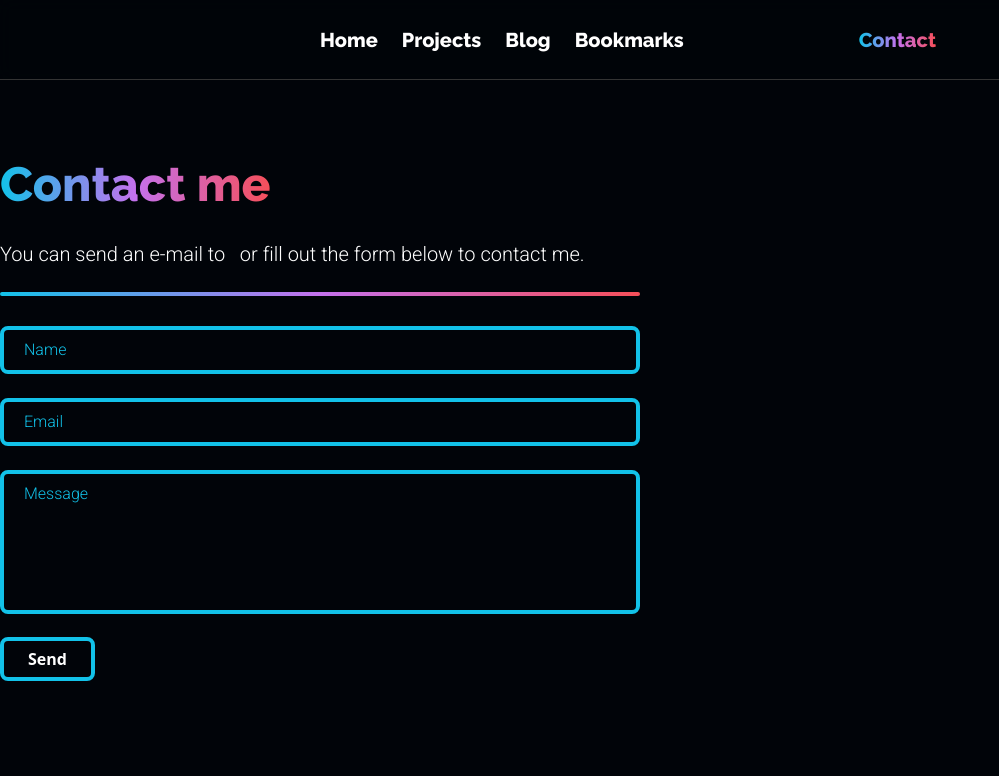
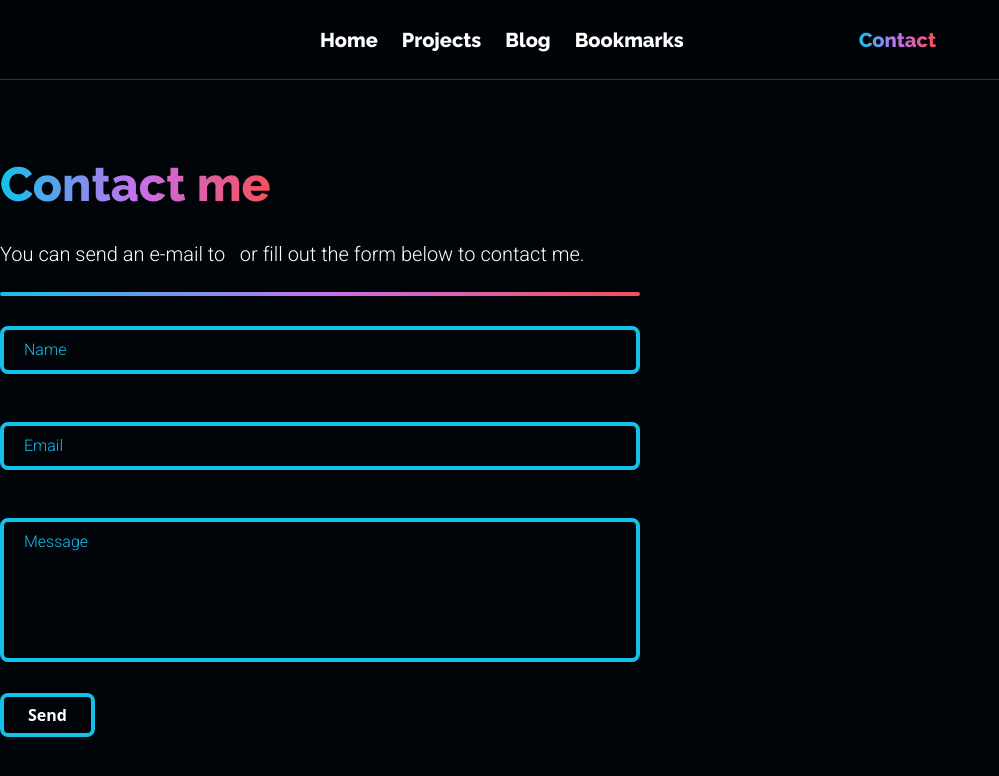
Before and after one commit to halisyucel/halisyucel.dev, a Next.js app: page /contact in a window 1280 px wide. Shown: the top 776 px of the page, without its empty margins (0-999 px from the left). Built offline with nearby package versions, Linux system fonts and the light colour scheme.

Commit message:
edit button and input component

```diff
--- a/components/button.tsx
+++ b/components/button.tsx
@@ -1,11 +1,10 @@
 import Loading from './loading';
-import React from 'react';
+import React, { MouseEvent } from 'react';
 
 interface Button {
 	children: React.ReactNode;
 	type?: 'button' | 'submit' | 'reset';
 	className?: string;
-	props?: any;
 	loading?: boolean;
 }
 
@@ -14,7 +13,6 @@ const Button: React.FC<Button> = ({
 	type = 'button',
 	className = '',
 	loading = false,
-	props,
 }) => {
 	return (
 		<button
@@ -29,13 +27,12 @@ const Button: React.FC<Button> = ({
 				'text-white',
 				'text-input',
 				'px-4',
-				'my-4',
 				'rounded-lg',
 				'focus:shadow-white',
 				'focus:outline-none',
 				...className.split(' '),
 			].join(' ')}
-			{...props}
+			onClick={loading ? (event: MouseEvent<HTMLButtonElement>) => event.preventDefault() : undefined}
 		>
 			<span
 				className={[
--- a/components/input.tsx
+++ b/components/input.tsx
@@ -1,14 +1,14 @@
-import React, { useRef, useState, useCallback, useMemo, ChangeEvent } from 'react';
+import React, { useRef, useState, useMemo } from 'react';
 
 interface Input {
 	type: 'text' | 'textarea';
 	className?: string;
-	label?: string | null;
+	name?: string;
+	label?: string;
 	placeholder?: string;
-	error?: boolean;
-	value?: string | null;
-	onChange?: (value: string) => void | null;
-	props?: any[];
+	error?: string | null;
+	value?: string;
+	onChange?: (value: string) => void;
 }
 
 const inputClasses: string[] = [
@@ -21,6 +21,7 @@ const inputClasses: string[] = [
 	'resize-none',
 	'focus:outline-none',
 	'focus:shadow-white',
+	'transition-all',
 ];
 const labelClasses: string[] = [
 	'transition-all',
@@ -34,50 +35,36 @@ const labelOpenClasses: string[] = ['top-[-0.6rem]', 'left-4', 'text-sm', 'px-2'
 const labelCloseClasses: string[] = ['mx-6', 'my-3', 'inset-0', 'cursor-text'];
 
 const Input: React.FC<Input> = ({
-	type,
-	props,
-	className = '',
-	label = null,
-	error = false,
-	placeholder = '',
-	value = null,
-	onChange = null,
+									type,
+									name,
+									className = '',
+									placeholder = '',
+									label,
+									error,
+									value,
+									onChange,
 }) => {
 	const inputRef = useRef<HTMLInputElement>(null);
-	const [inputValue, setInputValue] = useState<string>('');
 	const [inputIsFocused, setInputIsFocused] = useState<boolean>(false);
-	const realValue = useMemo(() => {
-		if (value !== null) {
-			return value;
-		}
-		return inputValue;
-	}, [value, inputValue]);
-	const realHandleChange = useCallback(
-		(e: ChangeEvent<HTMLInputElement>) => {
-			if (onChange !== null) {
-				onChange(e.target.value);
-			}
-			setInputValue(e.target.value);
-		},
-		[onChange],
-	);
 	const labelIsOpen: boolean = useMemo(() => {
-		if (realValue.length > 0) return true;
+		const input = inputRef.current as HTMLInputElement;
+		if (input && input.value.length > 0) return true;
 		return inputIsFocused;
-	}, [inputIsFocused, realValue]);
+	}, [inputIsFocused, inputRef]);
 	const inputProps: any = useMemo(() => {
 		return {
 			ref: inputRef,
 			className: [...inputClasses, error ? 'border-red' : 'border-lightblue'].join(' '),
 			spellCheck: false,
+			autoComplete: 'off',
 			placeholder: labelIsOpen ? placeholder : '',
-			value: realValue,
-			onChange: realHandleChange,
+			name: name,
+			value: value,
+			onChange: onChange,
 			onFocus: () => setInputIsFocused(true),
 			onBlur: () => setInputIsFocused(false),
-			...props,
 		};
-	}, [inputRef, realValue, realHandleChange, labelIsOpen, placeholder, error, props]);
+	}, [inputRef, labelIsOpen, placeholder, error, name]);
 	return (
 		<div
 			className={[
@@ -106,6 +93,11 @@ const Input: React.FC<Input> = ({
 					{label}
 				</span>
 			)}
+			{error !== null && (
+				<span className={'mt-1 inline-flex px-6 text-xs text-red font-extrabold'}>
+					{error}
+				</span>
+			)}
 		</div>
 	);
 };
```
